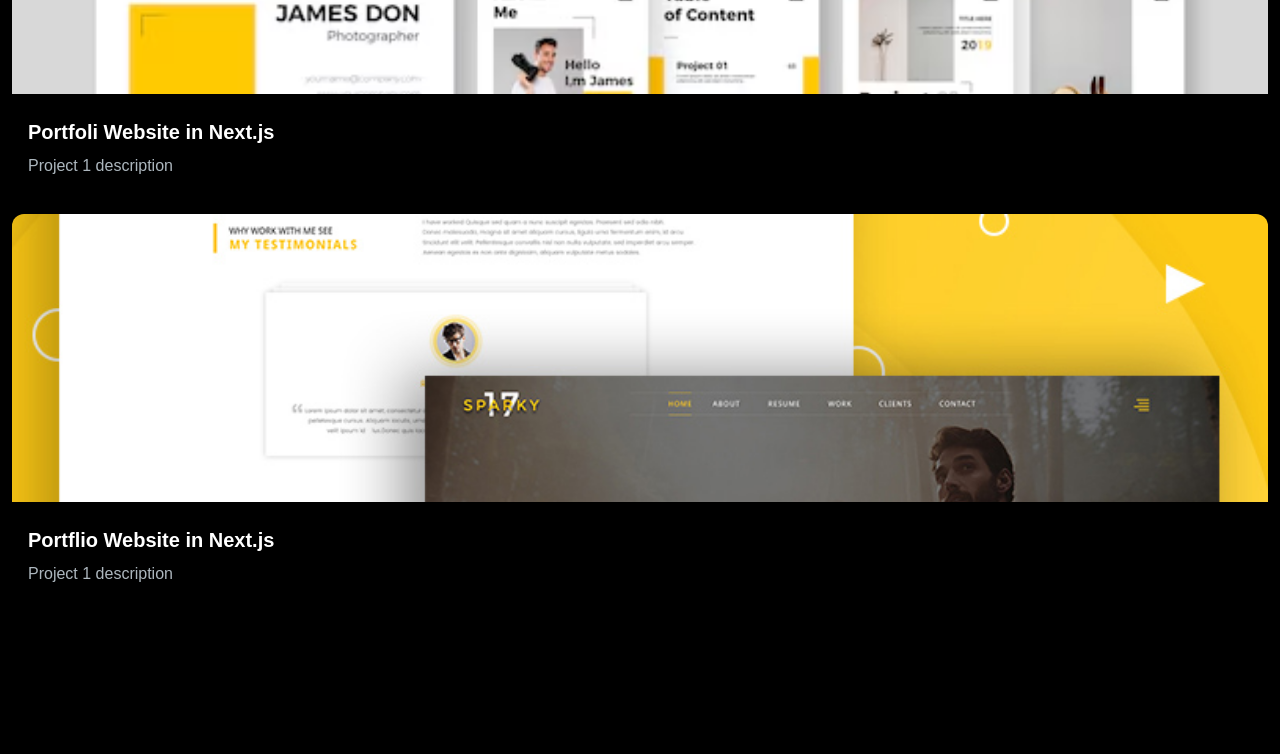
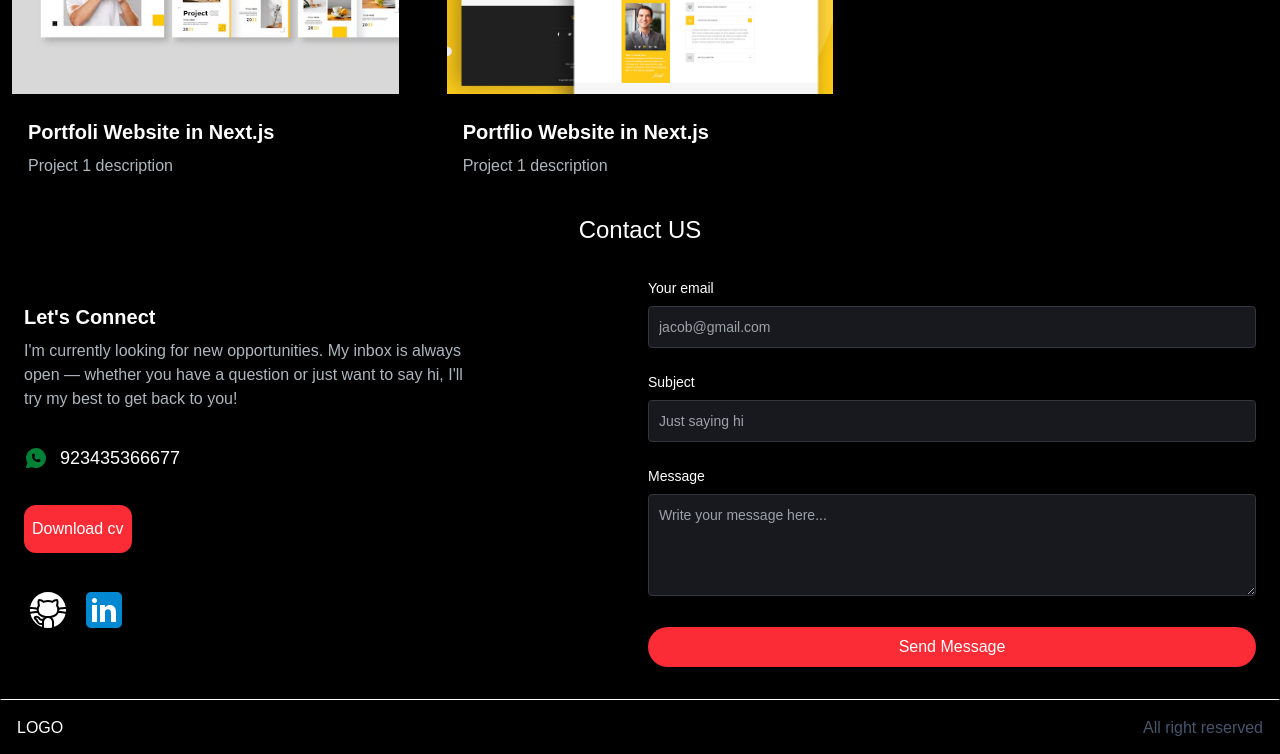
Before and after one commit to uzair6677/uzairportfolio, a Next.js app: page / in a window 1280 px wide. Shown: the part 2000-2754 px from the top of the page. Built offline with nearby package versions, Linux system fonts and the light colour scheme.

Commit message:
download cv option added

```diff
--- a/src/app/components/EmailSection.jsx
+++ b/src/app/components/EmailSection.jsx
@@ -1,4 +1,4 @@
-'use client';
+"use client";
 import React, { useState } from "react";
 import GIthubIcon from "../../../public/icons8-github.svg";
 import linkedinIcon from "../../../public/icons8-linkedin.svg";
@@ -7,7 +7,7 @@ import Image from "next/image";
 import Link from "next/link";
 
 const EmailSection = () => {
-  const [emailSubmitted,setEmailSubmitted]=useState(false);
+  const [emailSubmitted, setEmailSubmitted] = useState(false);
   const handleSubmit = async (e) => {
     e.preventDefault();
 
@@ -18,11 +18,11 @@ const EmailSection = () => {
     };
 
     const JSONdata = JSON.stringify(data);
-    const endpoint = '/api/send';
+    const endpoint = "/api/send";
     const options = {
-      method: 'POST',
+      method: "POST",
       headers: {
-        'Content-Type': 'application/json',
+        "Content-Type": "application/json",
       },
       body: JSONdata,
     };
@@ -33,29 +33,50 @@ const EmailSection = () => {
       console.log(resData);
 
       if (response.status === 200) {
-        console.log('Message sent successfully');
-        setEmailSubmitted(true)
+        console.log("Message sent successfully");
+        setEmailSubmitted(true);
       } else {
-        console.error('Message sending failed');
+        console.error("Message sending failed");
       }
     } catch (err) {
-      console.error('Error:', err);
+      console.error("Error:", err);
     }
   };
 
   return (
-    <section className="grid md:grid-cols-2 my-12 md:my-12 py-24 gap-4 px-6 " id='contact'>
-      <div>
+    <>
+     <p className="text-white text-2xl text-center">Contact US</p>
+    <section
+      className="grid md:grid-cols-2 my-3 md:my-2 py-6 gap-4 px-6 "
+      id="contact"
+    >
+
+      <div className="flex flex-col justify-around py-4 ">
+       <div className="">
         <h5 className="text-xl font-bold text-white my-2">Let's Connect</h5>
         <p className="text-[#ADB7BE] mb-4 max-w-md">
-          I'm currently looking for new opportunities. My inbox is always open — whether you have a question or just want to say hi, I'll try my best to get back to you!
-        </p>
-        <span className='text-white  flex flex-row text-center gap-3 '> <TbBrandWhatsappFilled className="text-green-700  "/> <p>923435366677</p></span>
-        <div className="socials flex flex-row gap-2">
+          I'm currently looking for new opportunities. My inbox is always open —
+          whether you have a question or just want to say hi, I'll try my best
+          to get back to you!
+        </p></div>
+       <div className=" py-4"> <span className="text-white flex flex-row items-center  gap-3 text-lg">
+          <TbBrandWhatsappFilled className="text-green-700 text-2xl" />
+          <p>923435366677</p>
+        </span></div>
+
+        <div className="py-4">
+          <a href='my-cv.pdf' download><button className="text-white hover:bg-red-700 bg-red-500 py-3 px-2 rounded-xl ">
+            Download cv
+          </button></a>
+        </div>
+        <div className="socials flex flex-row gap-2 py-4">
           <Link href="https://github.com/uzair6677" target="_blank">
             <Image src={GIthubIcon} alt="GitHub icon" />
           </Link>
-          <Link href="https://www.linkedin.com/in/uzair-tariq-3472b1339/" target="_blank">
+          <Link
+            href="https://www.linkedin.com/in/uzair-tariq-3472b1339/"
+            target="_blank"
+          >
             <Image src={linkedinIcon} alt="LinkedIn icon" />
           </Link>
         </div>
@@ -64,7 +85,10 @@ const EmailSection = () => {
       <div>
         <form className="flex flex-col" onSubmit={handleSubmit}>
           <div className="mb-6">
-            <label htmlFor="email" className="text-white mb-2 block text-sm font-medium">
+            <label
+              htmlFor="email"
+              className="text-white mb-2 block text-sm font-medium"
+            >
               Your email
             </label>
             <input
@@ -78,7 +102,10 @@ const EmailSection = () => {
           </div>
 
           <div className="mb-6">
-            <label htmlFor="subject" className="text-white block mb-2 text-sm font-medium">
+            <label
+              htmlFor="subject"
+              className="text-white block mb-2 text-sm font-medium"
+            >
               Subject
             </label>
             <input
@@ -92,7 +119,10 @@ const EmailSection = () => {
           </div>
 
           <div className="mb-6">
-            <label htmlFor="message" className="text-white block text-sm mb-2 font-medium">
+            <label
+              htmlFor="message"
+              className="text-white block text-sm mb-2 font-medium"
+            >
               Message
             </label>
             <textarea
@@ -107,14 +137,19 @@ const EmailSection = () => {
 
           <button
             type="submit"
-            className="bg-red-500 hover:bg-red-700 text-white font-medium px-6 py-2 rounded transition-all"
+            className="bg-red-500 hover:bg-red-700 text-white font-medium px-6 py-2 rounded-4xl transition-all"
           >
             Send Message
           </button>
         </form>
-        {emailSubmitted&&(<p className="text-green-500 text-sm mt-2">email submitted succeessfully</p>)}
+        {emailSubmitted && (
+          <p className="text-green-500 text-sm mt-2">
+            email submitted succeessfully
+          </p>
+        )}
       </div>
     </section>
+    </>
   );
 };
 
--- a/src/app/components/ProjectCard.jsx
+++ b/src/app/components/ProjectCard.jsx
@@ -5,9 +5,9 @@ import Link from "next/link";
 
 const ProjectCard = ({ imgUrl, title, description,gitUrl , previewUrl }) => {
   return (
-    <div className="px-3">
+    <div className="px-3 ">
       <div
-        className=" md:h-72 py-3 rounded-t-xl relative group"
+        className="h-60 md:h-72 py-3 rounded-t-xl relative group"
         style={{ background: `url(${imgUrl})`, backgroundSize: "cover" }}
       >
         {/* Overlay div - contains both the dark background and the centered icon */}
--- a/src/app/components/ProjectSection.jsx
+++ b/src/app/components/ProjectSection.jsx
@@ -54,7 +54,7 @@ const ProjectSection = () => {
          isSelected={tag === "Web"}
         />
       </div>
-      <div>
+      <div className="grid grid-cols-1 xl:grid-cols-3 gap-6">
         {filteredProject.map((project) => (
           <ProjectCard
             key={project.id}
```
Also changed, not shown: 1 other file (tests, documents, lock files or other folders).
